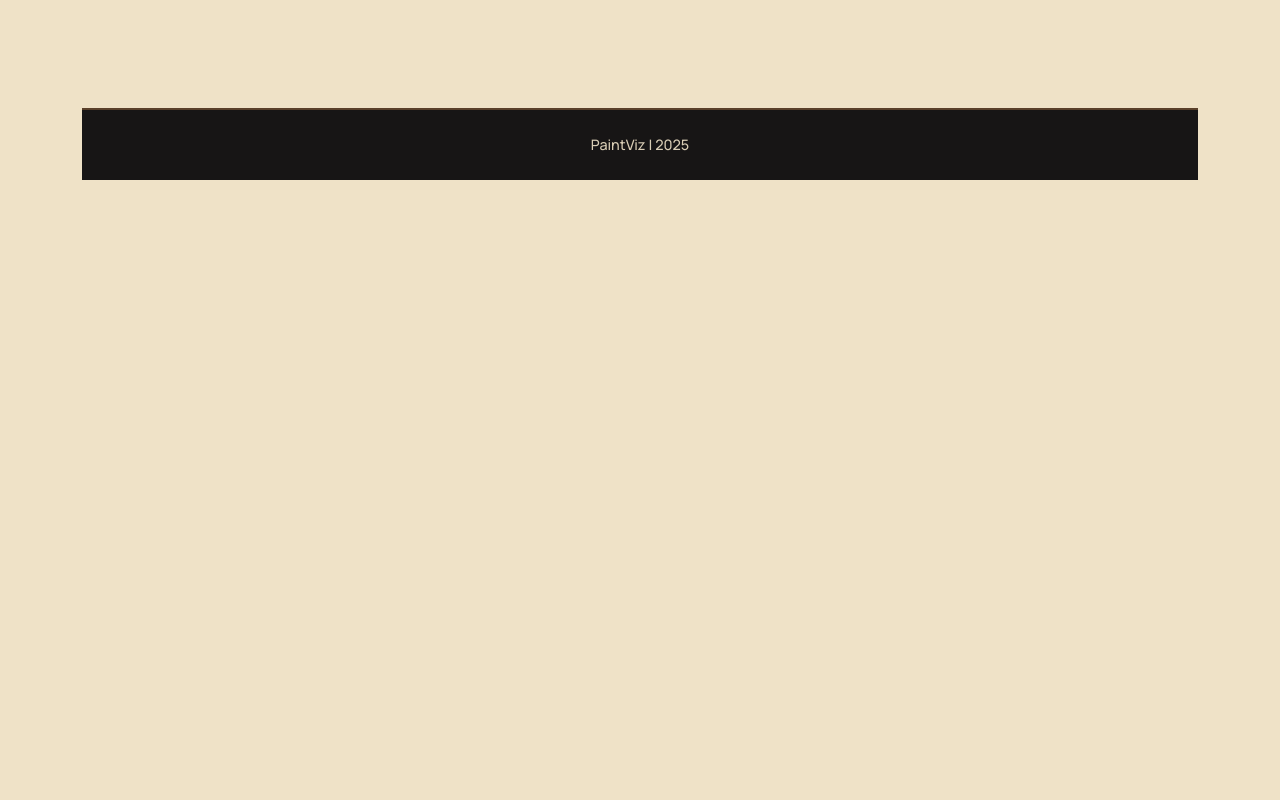
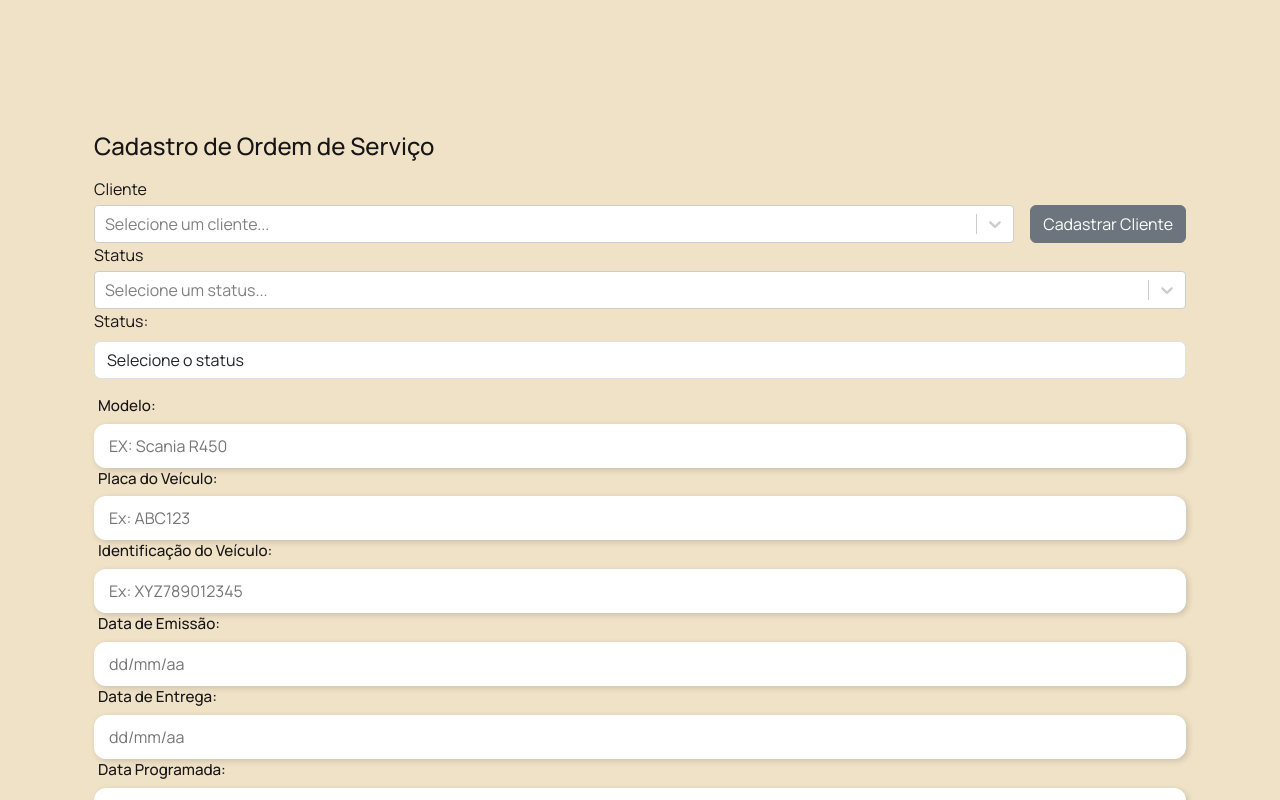
Before and after one commit to nicjulek/paintviz-front, a React (Create React App) app: page /agenda in a window 1280 px wide. Shown: the part 780-1580 px from the top of the page. Before the commit the page ends 960 px from the top, so only its background shows below. Built offline with nearby package versions, Linux system fonts and the light colour scheme; no server answers.

Commit message:
Implementação lógica para cadastrar ordem
Imprementação inicial para mandar o cadastro da ordem de serviço para o back-end

```diff
--- a/package.json
+++ b/package.json
@@ -21,6 +21,7 @@
     "react-icons": "^5.5.0",
     "react-router-dom": "^7.7.1",
     "react-scripts": "5.0.1",
+    "react-select": "^5.10.2",
     "styled-components": "^6.1.17",
     "typescript": "^4.9.5",
     "web-vitals": "^2.1.4"
--- a/src/App.tsx
+++ b/src/App.tsx
@@ -6,6 +6,7 @@ import Agenda from './pages/Agenda';
 import Header from './components/Header/Header';
 import { User } from "./types/types";
 import Footer from './components/Footer/Footer';
+import FormularioOrdem from './components/FormularioOrdem/FormularioOrdem';
 
 const testeUser: User = {
   name: "João",
@@ -21,7 +22,9 @@ const App: React.FC = () => {
           <Route path="/" element={<Pintura />} />
           <Route path="/galeria" element={<Galeria />} />
           <Route path="/agenda" element={<Agenda />} />
+
         </Routes>
+        <FormularioOrdem></FormularioOrdem>
         <Footer />
       </div>
     </BrowserRouter>
--- a/src/components/FormularioOrdem/FormularioOrdem.tsx
+++ b/src/components/FormularioOrdem/FormularioOrdem.tsx
@@ -1,9 +1,23 @@
-import React, { useState } from "react";
-import "./formularioordem.css";
+import { useState, useEffect } from "react";
+import Select from "react-select";
+import axios from "axios";
 import InputGenerico from "../InputGenerico/InputGenerico";
 import Button from "../Button/Button";
 
+interface Cliente {
+  id_cliente: number;
+  nome: string;
+}
+
+interface Status {
+  id_status: number;
+  descricao: string;
+}
+
 const FormularioOrdem: React.FC = () => {
+  const [clientes, setClientes] = useState<Cliente[]>([]);
+  const [status, setStatus] = useState<Status[]>([]);
+
   const [formData, setFormData] = useState({
     cliente: "",
     usuario: "",
@@ -13,53 +27,122 @@ const FormularioOrdem: React.FC = () => {
     identificacao: "",
     data1: "",
     data2: "",
-      data3:""
+    data3: "",
   });
 
+  useEffect(() => {
+    const idUsuario = localStorage.getItem("id_usuario");
+    if (idUsuario) {
+      setFormData((prev) => ({ ...prev, usuario: idUsuario }));
+    }
+  }, []);
 
-    const handleChange = (e: React.ChangeEvent<HTMLInputElement | HTMLSelectElement>) => {
+  useEffect(() => {
+    const fetchClientes = async () => {
+      try {
+        const response = await axios.get("http://localhost:3000/clientes");
+        setClientes(response.data);
+      } catch (err) {
+        console.error("Erro ao buscar clientes:", err);
+      }
+    };
+
+    fetchClientes();
+  }, []);
+
+  useEffect(() => {
+    const fetchStatus = async () => {
+      try {
+        const response = await axios.get("http://localhost:3000/status");
+        setStatus(response.data);
+      } catch(err){
+        console.error("Erro ao buscar clientes", err);
+      }
+    };
+
+    fetchStatus();
+  }, []);
+
+  const handleChange = (
+    e: React.ChangeEvent<HTMLInputElement | HTMLSelectElement>
+  ) => {
     const { name, value } = e.target;
     setFormData((prev) => ({ ...prev, [name]: value }));
   };
 
-  const handleSubmit = (e: React.FormEvent) => {
+  const handleSubmit = async (e: React.FormEvent) => {
     e.preventDefault();
     console.log("Dados da ordem:", formData);
+
+    try {
+      await axios.post("http://localhost:3000/ordens-servico", formData);
+      alert("Ordem cadastrada com sucesso!");
+    } catch (error) {
+      console.error("Erro ao salvar ordem:", error);
+      alert("Erro ao salvar a ordem.");
+    }
   };
 
   return (
     <form onSubmit={handleSubmit} className="container mt-4">
       <h4 className="mb-3">Cadastro de Ordem de Serviço</h4>
 
-
+      {}
       <div className="d-flex align-items-center gap-3">
         <div className="flex-grow-1">
-      <InputGenerico
-        titulo="Cliente"
-        placeholder="Nome do Cliente"
-        valor={formData.cliente}
-        onChange={(valor) => setFormData(prev => ({ ...prev, cliente: valor }))}
+          <div>
+            <label className="block mb-1">Cliente</label>
+            <Select
+              options={clientes.map((c) => ({
+                value: c.id_cliente,
+                label: c.nome,
+              }))}
+              onChange={(opt) =>
+                setFormData((prev) => ({
+                  ...prev,
+                  cliente: opt ? String(opt.value) : "",
+                }))
+              }
+              placeholder="Selecione um cliente..."
+              isSearchable
             />
+          </div>
         </div>
         <div className="align-self-end">
           <Button
             tipo="button"
             texto="Cadastrar Cliente"
             cor="secondary"
-        onClick={() => console.log('Voltar')}
+            onClick={() => console.log("Cadastrar cliente")}
           />
         </div>
       </div>
 
-      <InputGenerico
-        titulo="Usuário"
-        placeholder="Usuário Responsável"
-        valor={formData.usuario}
-        onChange={(valor) => setFormData(prev => ({ ...prev, nome: valor }))}
+      {}
+      <div className="flex-grow-1">
+          <div>
+            <label className="block mb-1">Status</label>
+            <Select
+              options={status.map((c) => ({
+                value: c.id_status,
+                label: c.descricao,
+              }))}
+              onChange={(opt) =>
+                setFormData((prev) => ({
+                  ...prev,
+                  status: opt ? String(opt.value) : "",
+                }))
+              }
+              placeholder="Selecione um status..."
+              isSearchable
             />
-
+          </div>
+        </div>
+      {}
       <div className="mb-3" id="grupo-status">
-      <label htmlFor="input-status" className="form-label">Status:</label>
+        <label htmlFor="input-status" className="form-label">
+          Status:
+        </label>
         <select
           className="form-control"
           id="input-status"
@@ -75,55 +158,69 @@ const FormularioOrdem: React.FC = () => {
         </select>
       </div>
 
+      {}
       <InputGenerico
         titulo="Modelo"
         placeholder="EX: Scania R450"
         valor={formData.modelo}
-        onChange={(valor) => setFormData(prev => ({ ...prev, modelo: valor }))}
+        onChange={(valor) =>
+          setFormData((prev) => ({ ...prev, modelo: valor }))
+        }
       />
 
       <InputGenerico
         titulo="Placa do Veículo"
         placeholder="Ex: ABC123"
         valor={formData.placa}
-        onChange={(valor) => setFormData(prev => ({ ...prev, placa: valor }))}
+        onChange={(valor) =>
+          setFormData((prev) => ({ ...prev, placa: valor }))
+        }
       />
 
       <InputGenerico
         titulo="Identificação do Veículo"
         placeholder="Ex: XYZ789012345"
         valor={formData.identificacao}
-        onChange={(valor) => setFormData(prev => ({ ...prev, identificacao: valor }))}
+        onChange={(valor) =>
+          setFormData((prev) => ({ ...prev, identificacao: valor }))
+        }
       />
 
       <InputGenerico
         titulo="Data de Emissão"
         placeholder="dd/mm/aa"
         valor={formData.data1}
-        onChange={(valor) => setFormData(prev => ({ ...prev, data1: valor }))}
+        onChange={(valor) =>
+          setFormData((prev) => ({ ...prev, data1: valor }))
+        }
       />
 
       <InputGenerico
         titulo="Data de Entrega"
         placeholder="dd/mm/aa"
         valor={formData.data2}
-        onChange={(valor) => setFormData(prev => ({ ...prev, data2: valor }))}
+        onChange={(valor) =>
+          setFormData((prev) => ({ ...prev, data2: valor }))
+        }
       />
 
       <InputGenerico
         titulo="Data Programada"
         placeholder="dd/mm/aa"
         valor={formData.data3}
-        onChange={(valor) => setFormData(prev => ({ ...prev, data3: valor }))}
+        onChange={(valor) =>
+          setFormData((prev) => ({ ...prev, data3: valor }))
+        }
       />
 
+      {/* Botões */}
       <div className="d-flex justify-content-end gap-3 mt-4">
         <Button
           tipo="button"
           texto="Voltar"
           icone={<i className="bi bi-arrow-left"></i>}
           cor="secondary"
-        onClick={() => console.log('Voltar')}
+          onClick={() => console.log("Voltar")}
         />
         <Button
           tipo="submit"
```
Also changed, not shown: 1 other file (tests, documents, lock files or other folders). Lines whose indentation alone changed are shown as unchanged.
